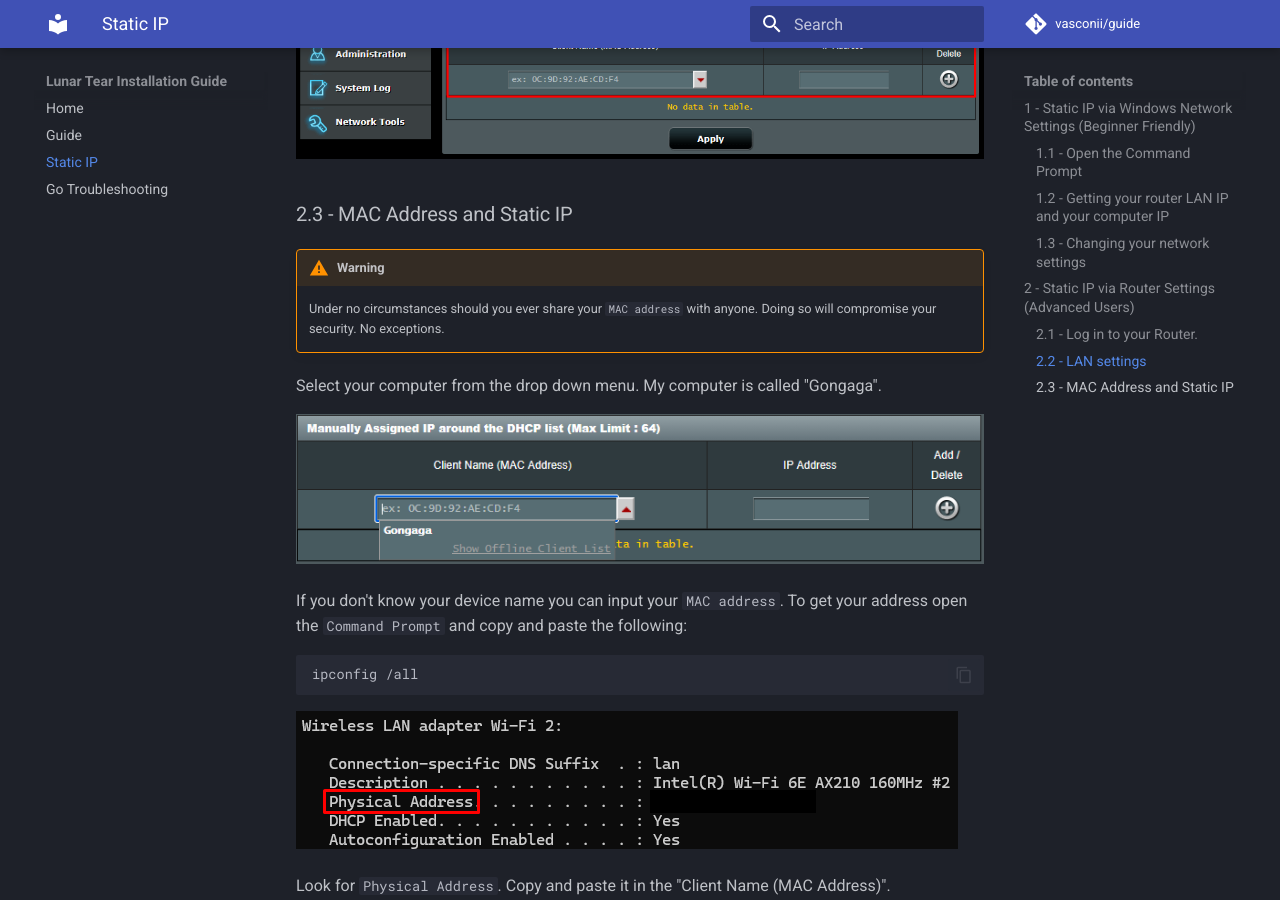
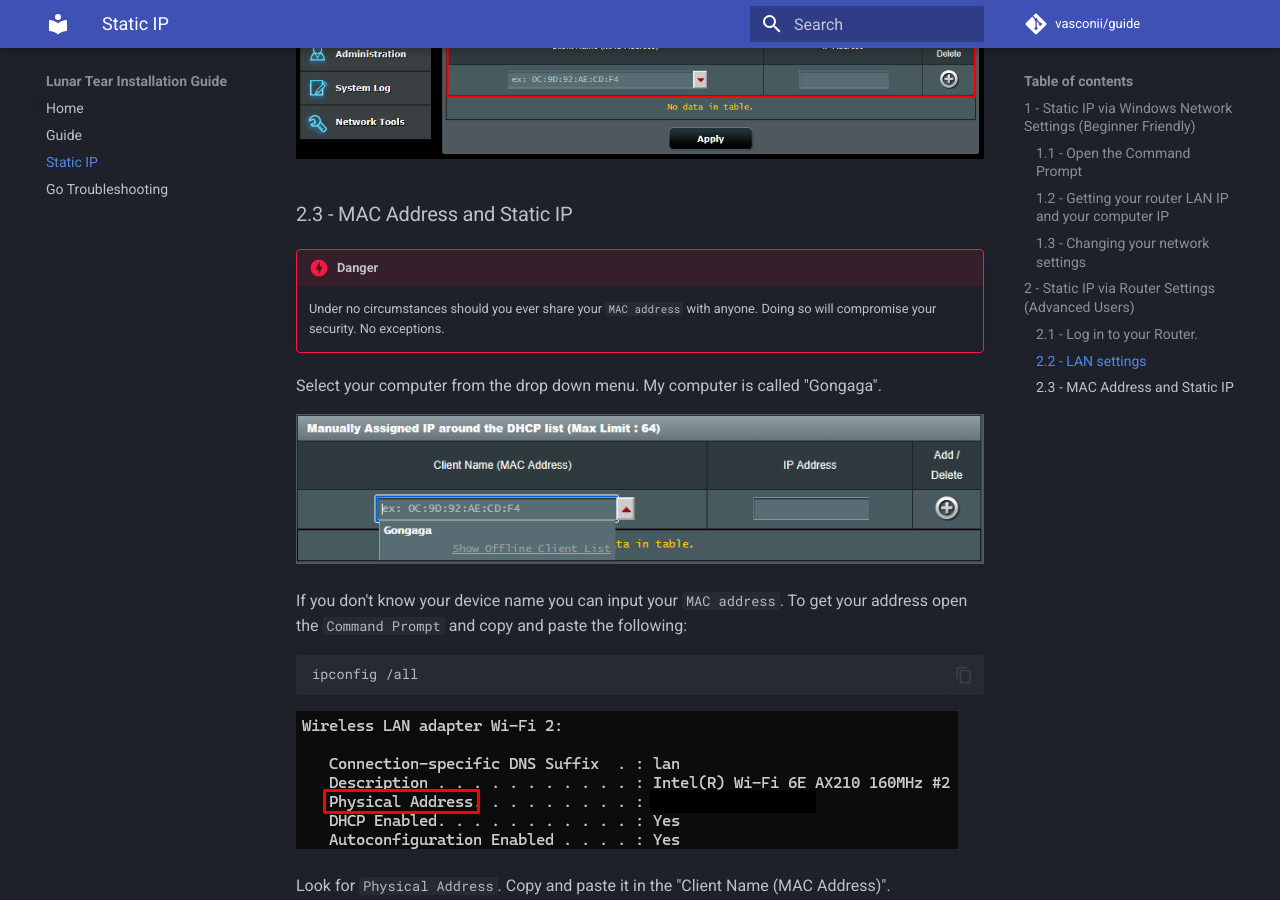
Before and after one commit to vasconii/guide, an MkDocs documentation site: the page built from docs/IP_guide.md, in a window 1280 px wide and 900 px high, scrolled down 6752 px. Built offline with MkDocs 1.6.1 and Material for MkDocs 9.7.7, drawn with Linux system fonts in a browser that asks for light colours; comment, search, counter and statistics services are not loaded.

Commit message:
Update IP_guide.md

```diff
--- a/docs/IP_guide.md
+++ b/docs/IP_guide.md
@@ -110,7 +110,7 @@ Select the DHCP tab and look for the higlited section.
 
 ### 2.3 - MAC Address and Static IP
 
-!!! warning
+!!! danger
     Under no circumstances should you ever share your `MAC address` with anyone. Doing so will compromise your security. No exceptions.
 
 Select your computer from the drop down menu. My computer is called "Gongaga".
```
